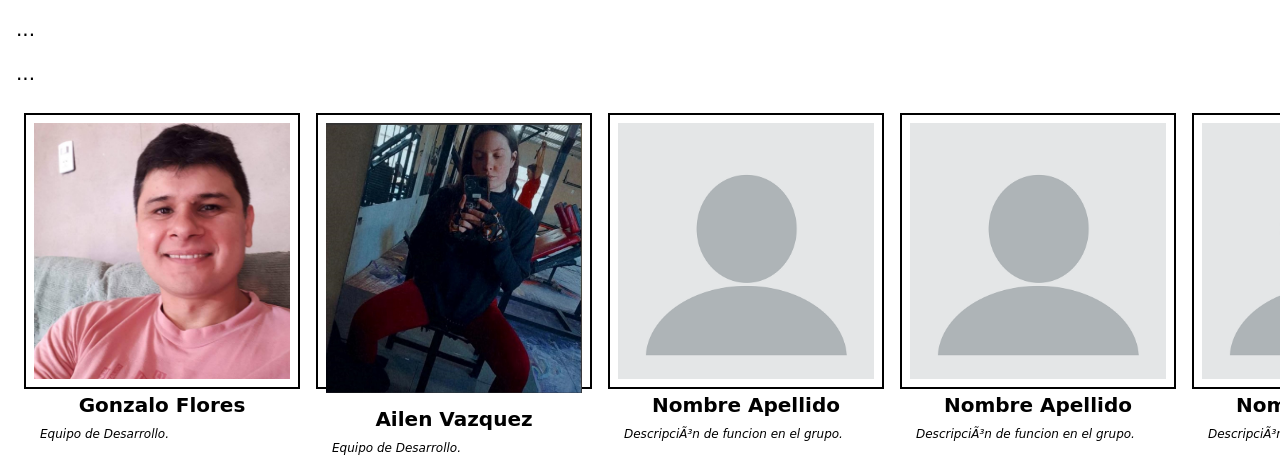
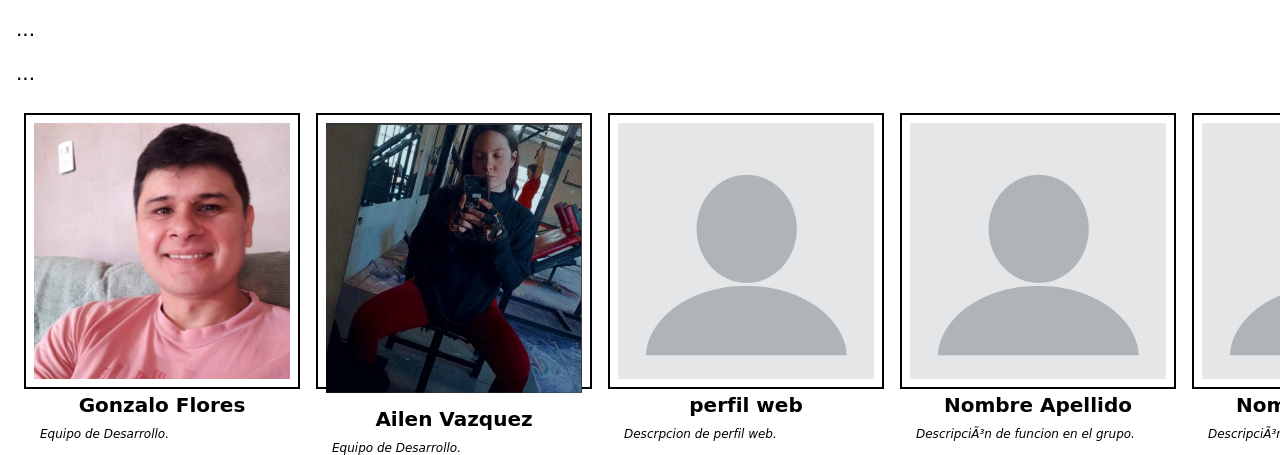
Before and after one commit to gon-595/simulacro2, a website: page public/index.html in a window 1280 px wide. Shown: the part 671-1126 px from the top of the page. Drawn offline with Linux system fonts and the light colour scheme.

Commit message:
Reemplazo de perfil web

```diff
--- a/public/index.html
+++ b/public/index.html
@@ -27,9 +27,9 @@
 				<div class="descripcion">Equipo de Desarrollo.</div>
 			</div>
 			<div class="integrante">
-				<img src="imagen/perfil1.webp" alt="Imagen de integrante Nombre y Apellido">
-				<div class="nombre">Nombre Apellido</div>
-				<div class="descripcion">Descripción de funcion en el grupo.</div>
+				<img src="imagen/perfil1.webp" alt="Imagen de perfil web">
+				<div class="nombre">perfil web</div>
+				<div class="descripcion">Descrpcion de perfil web.</div>
 
 			</div>
 			<div class="integrante">
```
Also changed, not shown: public/imagen/Funciones_melie.png (added).
